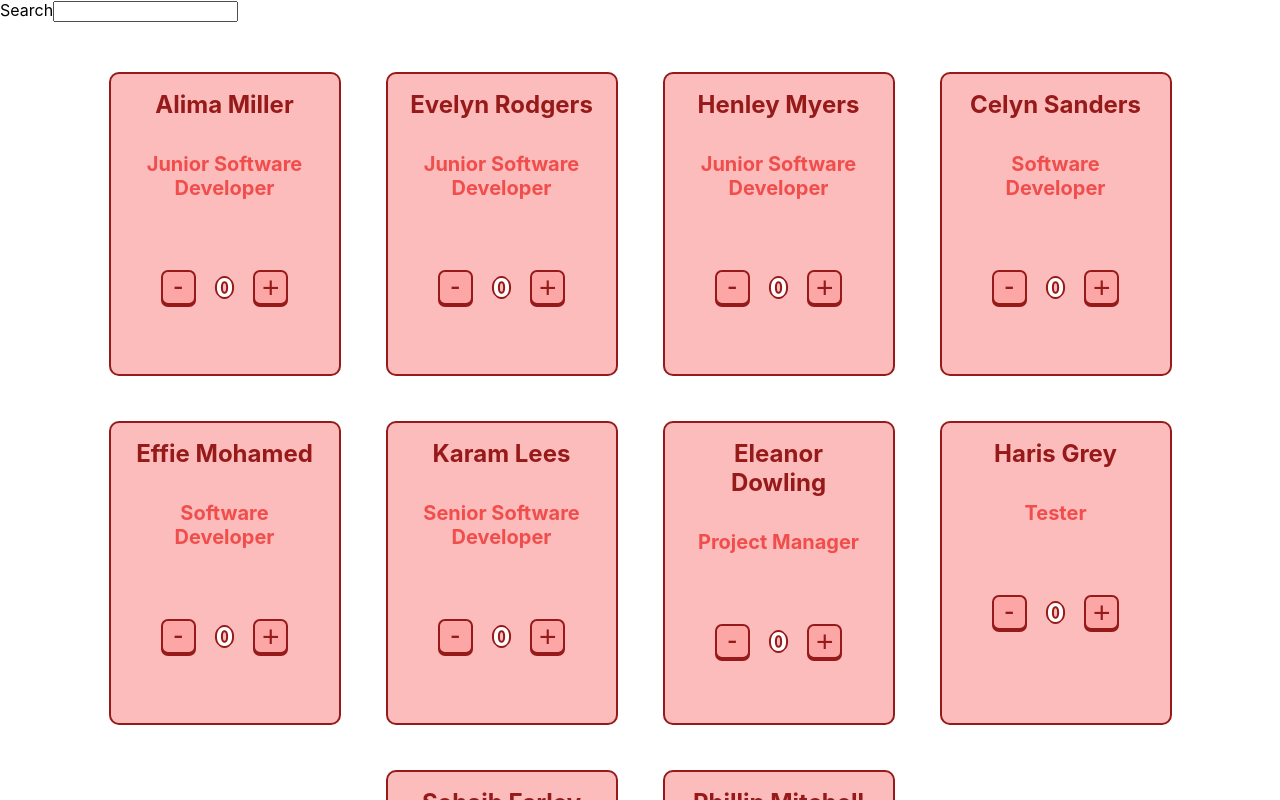
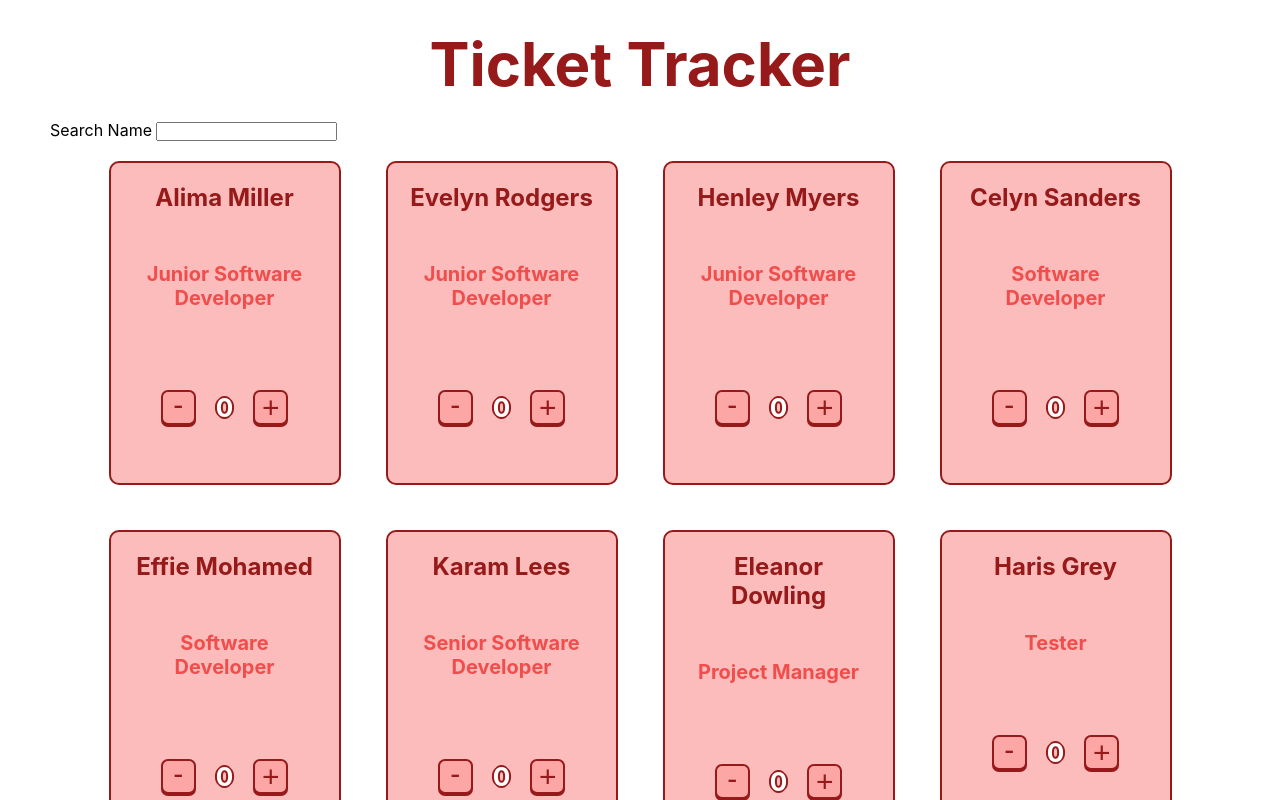
Before and after one commit to jjy0u/ticket-tracker, a React (Create React App) app: page / in a window 1280 px wide. Shown: the top 800 px of the page. Built offline with nearby package versions, Linux system fonts and the light colour scheme; the HTML template or start-up script is replaced by a standard one.

Commit message:
app styling

```diff
--- a/src/App.jsx
+++ b/src/App.jsx
@@ -17,6 +17,7 @@ function App() {
 
   return (
     <div className="App">
+      <h1 className='header'>Ticket Tracker</h1>
       <SearchFilter handleInput={handleInput}/>
       <TrackerContainer teamArr = {employees}/>
     </div>
--- a/src/App.scss
+++ b/src/App.scss
@@ -0,0 +1,18 @@
+*{
+    padding: 0;
+    margin: 0;
+}
+
+.App{
+    margin: 50px;
+    margin-top: 28px;
+    display: flex;
+    flex-direction: column;
+    gap: 20px;
+}
+
+.header{
+    text-align: center;
+    font-size: 60px;
+    color: #971A1A;
+}
--- a/src/container/Counter/Counter.scss
+++ b/src/container/Counter/Counter.scss
@@ -4,6 +4,7 @@
     align-items: center;
     gap: 20px;
     padding-top: 30px;
+
 
     &__button{
         width: 35px;
--- a/src/container/Nav/SearchFilter/SearchFilter.jsx
+++ b/src/container/Nav/SearchFilter/SearchFilter.jsx
@@ -4,7 +4,7 @@ const SearchFilter = (props) => {
 
     return(
         <div className="search">
-            <label htmlFor="search-bar">Search</label>
+            <label htmlFor="search-bar">Search Name </label>
             <input type="text" id="search-bar" onInput={handleInput}/>
         </div>
     )
--- a/src/container/TrackerCard/TrackerCard.scss
+++ b/src/container/TrackerCard/TrackerCard.scss
@@ -1,8 +1,8 @@
 .tracker-card{
     width: 188px;
-    height: 300px;
-    padding-left: 20px;
-    padding-right: 20px;
+    height: 280px;
+    padding: 20px;
+    gap: 50px;
 
     display: flex;
     flex-direction: column;
--- a/src/container/TrackerContainer/TrackerContainer.scss
+++ b/src/container/TrackerContainer/TrackerContainer.scss
@@ -1,5 +1,4 @@
 .tracker-container{
-    margin: 50px;
     display: flex;
     flex-wrap: wrap;
     gap: 45px;
```
